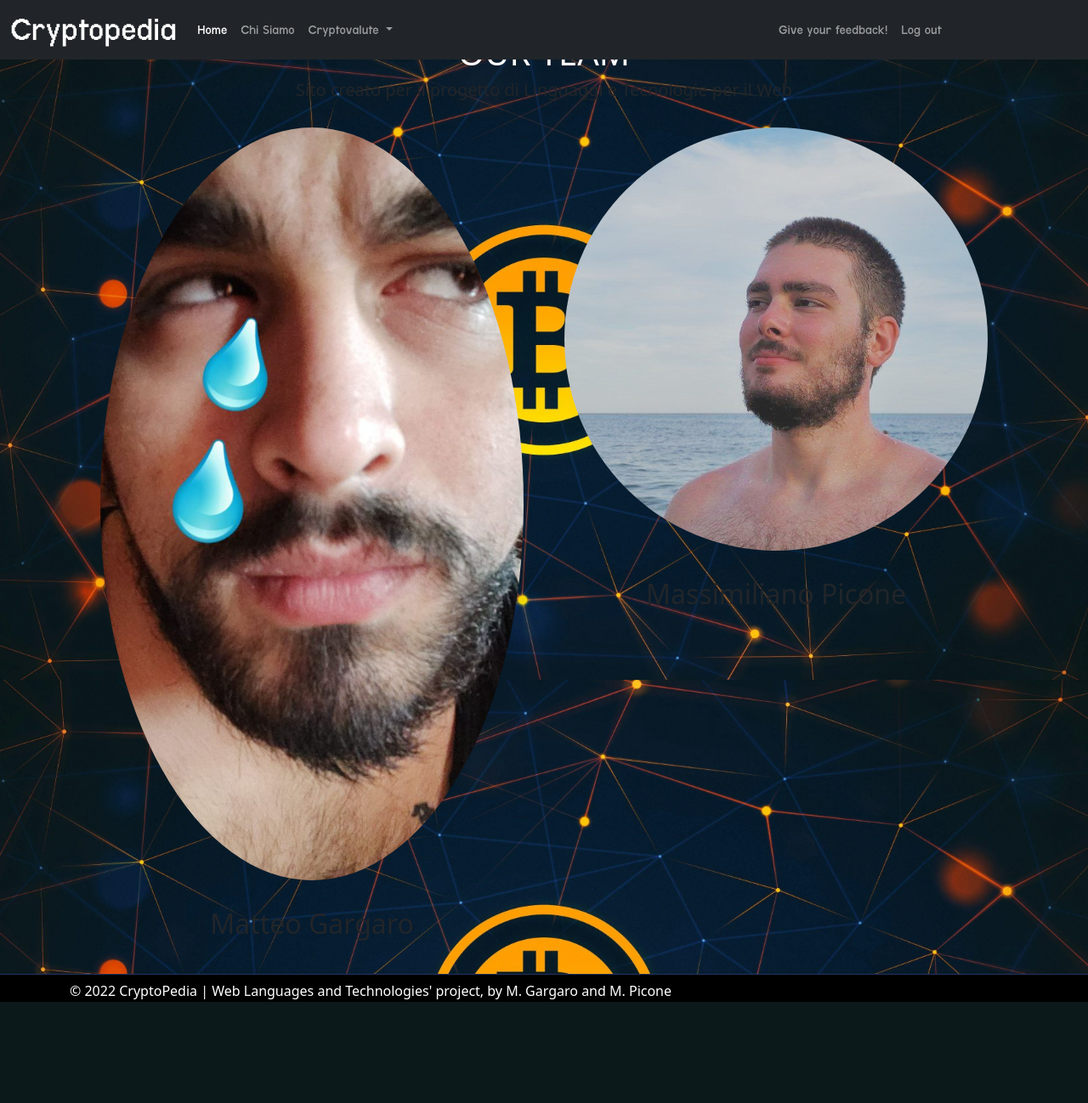
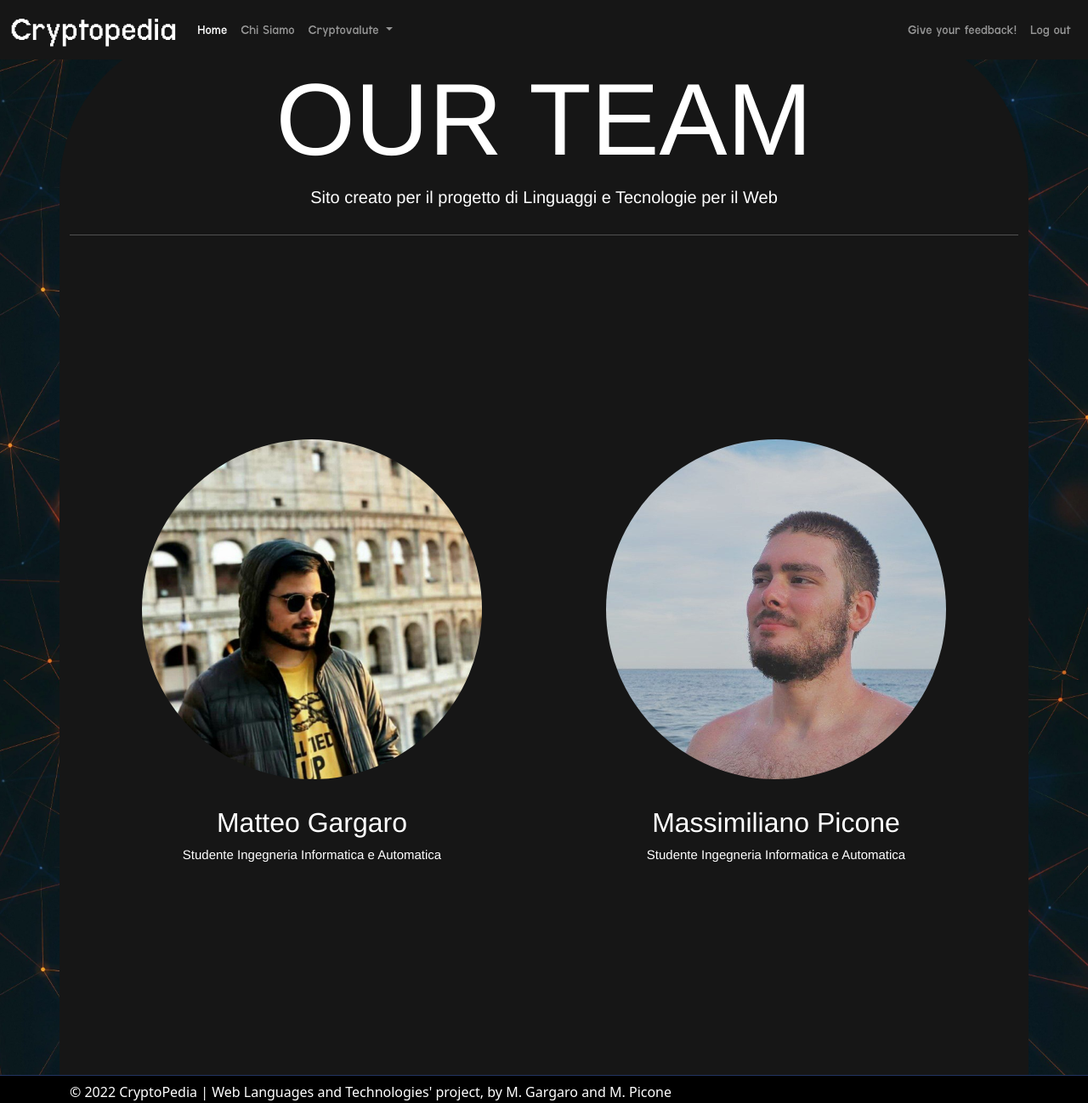
Before and after one commit to Pmax8/ProgettoLinguaggi, a PHP site: page /Local/ChiSiamo/index.php in a window 1280 px wide. Shown: the whole page at 85% size. Before the commit the page ends 1179 px from the top, so only its background shows below. Run offline with PHP 8.4, Linux system fonts and the light colour scheme; the visitor is signed in with stand-in values (Sample User, id 1).

Commit message:
Add files via upload

```diff
--- a/CryptoPedia 2.0/Local/ChiSiamo/index.php
+++ b/CryptoPedia 2.0/Local/ChiSiamo/index.php
@@ -10,7 +10,7 @@
 
 <body>
     <!--NAVBAR-->
-    <nav class="navbar navbar-expand-lg navbar-dark bg-dark fixed-top">
+    <nav class="navbar navbar-expand-lg navbar-dark fixed-top">
         <div class="container-fluid">
           <a class="navbar-brand" href="#">Cryptopedia</a>
           <button class="navbar-toggler" type="button" data-bs-toggle="collapse" data-bs-target="#navbarSupportedContent" aria-controls="navbarSupportedContent" aria-expanded="false" aria-label="Toggle navigation">
@@ -53,13 +53,6 @@
 						echo "<li class='account'><a class='nav-link' href='../../User/Logout/index.php'>Log out</a></li>";
 			 		}
 			  		?>
-
-			  		<?php
-			  		if(isset($_SESSION['name'])){
-						$name=$_SESSION['name'];
-						echo "WELCOME $name";
-			  		}
-			  		?>
 				</li>
 		    </ul>
           </div>
@@ -67,38 +60,44 @@
       </nav>
   <!--NAVBAR-END-->
 
+<div class="container-md" id="main-div" style="background-color:rgb(22, 22, 22); padding-top: 30px;">
+
 	<!-- HEADER -->
 	<section id="header">
 		<div class="container ">
 			<div class="row">
 
 				<div class="col-xs-12 mb-4 heading-title text-center">
-					<h1>OUR TEAM</h1>
-					<h5>Sito creato per il progetto di Linguaggi e Tecnologie per il Web<br></h5>
+					<h1 id="grid-title" style="font-size:120px;">OUR TEAM</h1>
+					<h5 id="grid-info">Sito creato per il progetto di Linguaggi e Tecnologie per il Web<br></h5>
 				</div>
 
-				<div class="row col-xs-12">
+				<hr style="color:white; size:4px;">
+
+				<div class="row col-xs-12" style="padding-top:20%">
 					<div class="col-lg-6 mb-4">
 						<div class="row">
 							<div class="col-md-12 text-center" > <!--style="left: 350px"-->
-							  <img src="images/Matt.JPG" alt="wrapkit" class="img-fluid rounded-circle"/> <!-- foto da cambiare-->
+							  <img id="teamim" src="images/Matt.JPG" alt="wrapkit" class="img-fluid rounded-circle"/> <!-- foto da cambiare-->
 							</div>
 							<div class="col-md-12 text-center">
 							  <div class="pt-2">
-								<h2 class="mt-4 font-weight-medium mb-0">Matteo Gargaro</h2>
-								<p></p>
+								<h2 id="grid-info" class="mt-4 font-weight-medium mb-0">Matteo Gargaro</h2>
+								<h3 id="grid-info" style="font-size:15px; padding-top:2%;"> Studente Ingegneria Informatica e Automatica</h3>
+ 								<p></p>
 								</div>
 							</div>
 						</div>
 					</div>
-					<div class="col-lg-6 mb-4">
+					<div class="col-lg-6 mb-4" style="padding-bottom: 20%;">
 						<div class="row">
 							<div class="col-md-12 text-center"><!--style="left: 500px;"-->
-							  <img src="images/Max.JPG" alt="wrapkit" class="img-fluid rounded-circle" />
+							  <img id="teamim" src="images/Max.JPG" alt="wrapkit" class="img-fluid rounded-circle" />
 							</div>
 							<div class="col-md-12 text-center">
 							  <div class="pt-2">
-								<h2 class="mt-4 font-weight-medium mb-0">Massimiliano Picone</h2>
+								<h2 id="grid-info" class="mt-4 font-weight-medium mb-0">Massimiliano Picone</h2>
+								<h3 id="grid-info" style="font-size:15px; padding-top:2%;"> Studente Ingegneria Informatica e Automatica</h3>
 							</div>
 						</div>
 					</div>
@@ -108,6 +107,8 @@
 		</div>
 	</section>
 	<!-- HEADER ENDS -->
+
+</div>
 
 	  <!--FOOTER-->
 	  <footer class="footer">
--- a/CryptoPedia 2.0/Local/Feedback/feedback.php
+++ b/CryptoPedia 2.0/Local/Feedback/feedback.php
@@ -20,7 +20,7 @@
             }
         ?>
 
-        <div class="alert alert-info alert-dismissible" role="alert">
+        <div class="alert alert-info alert-dismissible" role="alert" style="background-color:black;">
             <button type="button" class="close" data-bs-dismiss="alert" aria-label="Close"><div aria-hidden="true">&times;</div></button>
             <?php
                 echo "<h1 style='text-align:center;'><strong> Feedback sent! </strong></h1>";
--- a/CryptoPedia 2.0/Local/Feedback/index.php
+++ b/CryptoPedia 2.0/Local/Feedback/index.php
@@ -68,7 +68,7 @@
         <span>
             <div class="illustration"><div class="icon ion-ios-paperplane-outline"></div></div>
             <div class="form-group">
-				<h2 style="text-align:center;">Please give a feedback to us if you feel satisfied about our web site!</h2>
+				<h2 id="grid-info" style="text-align:center;">Dacci il tuo feedback!</h2>
 				<br><br>
 
 				<select class="form-control" name="rate" id="rate" style="width:50%; margin-left: auto; margin-right: auto;">
--- a/CryptoPedia 2.0/User/Login/login.php
+++ b/CryptoPedia 2.0/User/Login/login.php
@@ -17,7 +17,7 @@
                 $q1="select * from login where email= $1";
                 $result=pg_query_params($dbconn, $q1, array($email));
                 if (!($line=pg_fetch_array($result, null, PGSQL_ASSOC))){
-                    echo "<h1 style="text-align:center;">Sorry, you are not a registered user</h1>
+                    echo "<h1 style='text-align:center;'>Sorry, you are not a registered user</h1>
                             <a href=../signup/index.php>
                             Click here to register </a>";
                 }
@@ -26,7 +26,7 @@
                     $q2="select * from login where email=$1 and password=$2";
                     $result=pg_query_params($dbconn, $q2, array($email, $password));
                     if (!($line=pg_fetch_array($result, null, PGSQL_ASSOC))){
-                        echo "<h1 style="text-align:center;"> The password is wrong </h1>
+                        echo "<h1 style='text-align:center;'> The password is wrong </h1>
                                 <a href=index.php> Click here to retry login </a>" ;
                     }
                     else {
@@ -37,7 +37,7 @@
                             exit;
                         }
                         else {
-				          echo "<h1 style="text-align:center;"> Welcome back, You're logged in! </h1>
+				          echo "<h1 style='text-align:center;'> Welcome back, You're logged in! </h1>
                                     <a href=../../index.php> Click here</a>
                                     to go to Home!";
 
--- a/CryptoPedia 2.0/style.css
+++ b/CryptoPedia 2.0/style.css
@@ -126,6 +126,7 @@
 #grid-info{
     text-align: center;
     font-family:'Franklin Gothic Medium', 'Arial Narrow', Arial, sans-serif;
+    color:white;
 }
 
 #grid-link{
```
Also changed, not shown: CryptoPedia 2.0/Local/Feedback/Users Rating.php (+5 -3 lines), CryptoPedia 2.0/index.php (+7 -7 lines), CryptoPedia 2.0/Local/ChiSiamo/images/Matt.jpg.
